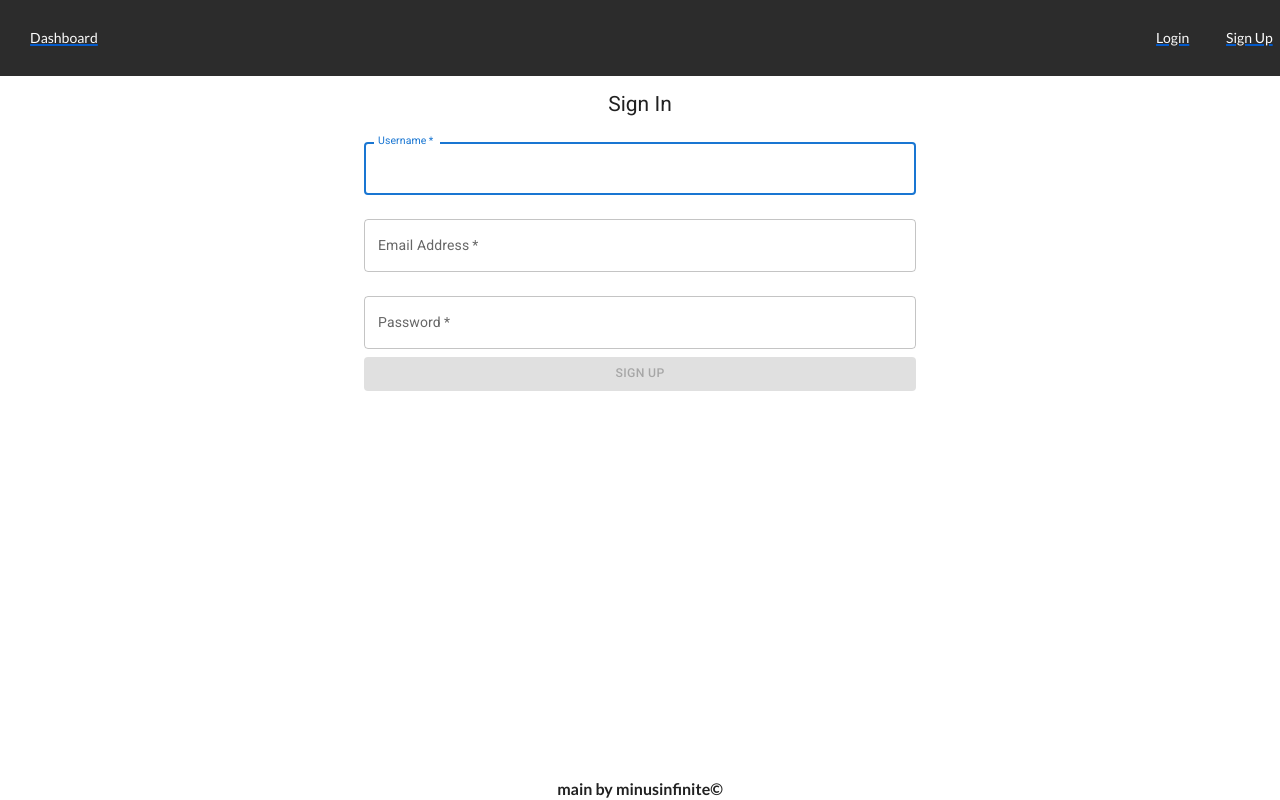
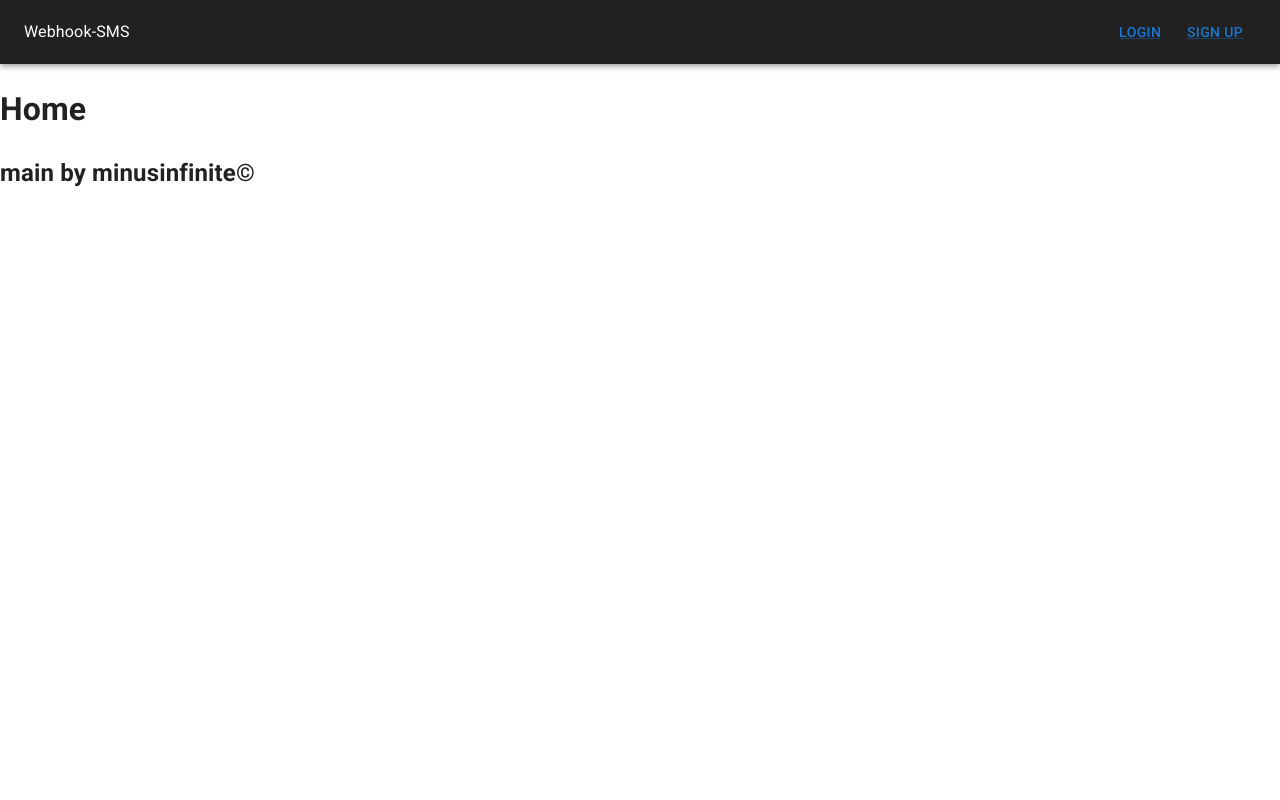
Before and after one commit to minusInfinite/webhook-sms, a React (Create React App) app in the folder client/: page / in a window 1280 px wide. Built offline with nearby package versions, Linux system fonts and the light colour scheme.

Commit message:
nav bar redesign

```diff
--- a/client/public/assets/styles.css
+++ b/client/public/assets/styles.css
@@ -80,12 +80,6 @@ footer h2 {
         list-style: none;
     }
 
-    header nav ul li:first-child {
-        flex: 1 0 auto;
-        width: 70%;
-        justify-self: flex-start;
-    }
-
     header nav ul li{
         display: inline;
         padding: 0.5rem 0.15rem;
--- a/client/public/index.html
+++ b/client/public/index.html
@@ -13,7 +13,7 @@
   rel="stylesheet"
   href="https://fonts.googleapis.com/css?family=Roboto:300,400,500,700&display=swap"
 media="screen"/>
-    <link rel="stylesheet" href="assets/styles.css"
+    <!-- <link rel="stylesheet" href="assets/styles.css" /> -->
     <link rel="apple-touch-icon" href="%PUBLIC_URL%/logo192.png" />
     <!--
       manifest.json provides metadata used when your web app is installed on a
--- a/client/src/App.js
+++ b/client/src/App.js
@@ -1,5 +1,5 @@
 import React from "react";
-import {} from "@mui/material/";
+import {CssBaseline} from "@mui/material";
 import {
   ApolloClient,
   ApolloProvider,
@@ -32,6 +32,7 @@ function App() {
   return (
     <>
       <ApolloProvider client={client}>
+      <CssBaseline />
         <MainContainer />
       </ApolloProvider>
     </>
--- a/client/src/components/MainContainer.js
+++ b/client/src/components/MainContainer.js
@@ -1,10 +1,14 @@
 import React, {useState} from "react"
+import {AppBar, Toolbar,Typography} from "@mui/material"
 import Login from "../content/Login";
 import Signup from "../content/Signup";
 import Navbar from "./Navbar";
+import auth from "../utils/auth";
+import Dashboard from "../content/Dashboard";
+import Home from "../content/Home";
 
 function MainContainer() {
-  const [currentContent, setCurrentContent] = useState("Signup");
+  const [currentContent, setCurrentContent] = useState(auth.loggedIn()? "Dashboard":"Home");
   const displayContent = () => {
     if (currentContent === "Signup") {
       return <Signup />;
@@ -12,22 +16,25 @@ function MainContainer() {
     if (currentContent === "Login") {
       return <Login />;
     }
-    // if (currentContent === "Dashboard") {
-    //   return <Dashboard />;
-    // }
-    // return <Home />;
+    if (currentContent === "Dashboard" && auth.loggedIn()) {
+      return <Dashboard />;
+    }
+    return <Home />;
   };
 
   const handleContentChange = (content) => setCurrentContent(content);
 
   return (
     <>
-      <header>
+      <AppBar position="static" sx={{bgcolor: "text.primary"}}>
+        <Toolbar>
+          <Typography component="span"  sx={{flexGrow: 1}}> Webhook-SMS </Typography>
         <Navbar
           currentContent={currentContent}
           handleContentChange={handleContentChange}
         />
-      </header>
+        </Toolbar>
+      </AppBar>
       {displayContent()}
       <footer>
         <h2>main by minusinfinite&copy;</h2>
--- a/client/src/components/Navbar.js
+++ b/client/src/components/Navbar.js
@@ -1,35 +1,32 @@
+import Auth from "../utils/auth";
+import { Link } from "@mui/material";
 function Navbar({ currentContent, handleContentChange }) {
   return (
     <nav>
-      <ul>
-        <li>
-          <a
-            href="#Dashboard"
+      {Auth.loggedIn() ? (
+        <>
+          <Link variant="button" sx={{px:"0.8rem"}}
             onClick={() => handleContentChange("Dashboard")}
             className={currentContent === "Dashboard" ? "active" : ""}
           >
             Dashboard
-          </a>
-        </li>
-        <li>
-          <a
-            href="#Login"
-            onClick={() => handleContentChange("Login")}
+          </Link>
+          <Link sx={{px:"0.8rem"}} variant="button" onClick={Auth.logout}>Logout</Link>
+        </>
+      ) : (
+        <>
+          <Link sx={{px:"0.8rem"}} variant="button" onClick={() => handleContentChange("Login")}
               className={currentContent === "Login" ? "active" : ""}
             >
               Login
-          </a>
-        </li>
-        <li>
-          <a
-            href="#Sign Up"
-            onClick={() => handleContentChange("Signup")}
+          </Link>
+          <Link sx={{px:"0.8rem"}} variant="button" onClick={() => handleContentChange("Signup")}
               className={currentContent === "Sign Up" ? "active" : ""}
             >
               Sign Up
-          </a>
-        </li>
-      </ul>
+          </Link>
+        </>
+      )}
     </nav>
   );
 }
--- a/client/src/content/Dashboard.js
+++ b/client/src/content/Dashboard.js
@@ -0,0 +1,12 @@
+function Dashboard() {
+    return (
+        <>
+        <div>
+            <h1>Dashboard</h1>
+        </div>
+        </>
+    )
+}
+
+
+export default Dashboard
--- a/client/src/content/Home.js
+++ b/client/src/content/Home.js
@@ -0,0 +1,11 @@
+function Home() {
+    return (
+        <>
+        <div>
+            <h1>Home</h1>
+        </div>
+        </>
+    )
+}
+
+export default Home
--- a/client/src/content/Signup.js
+++ b/client/src/content/Signup.js
@@ -1,8 +1,8 @@
 import React,{useState} from "react"
 import { useMutation } from "@apollo/client"
-import { Box, Alert, Typography, TextField,Collapse,Button,Container } from "@mui/material"
 import { ADD_USER } from "../utils/mutations"
 import Auth from "../utils/auth"
+import { Box, Alert, Typography, TextField,Collapse,Button,Container } from "@mui/material"
 
 const Signup = () => {
     // set initial form state
--- a/client/src/utils/mutations.js
+++ b/client/src/utils/mutations.js
@@ -44,6 +44,19 @@ export const ADD_USER = gql`
   }
 `;
 
+export const SET_MSG_TEMPLATE = gql`
+  mutation addMsgTemplate($template:String!){
+  addMsgTemplate(template:$template){
+    _id
+    username
+    email
+    serviceCount
+    key
+    msgTemplate
+  }
+}
+`;
+
 export const SAVE_SERVICE = gql`
   mutation saveService($service: ServiceInput!) {
     saveBook(service: $service) {
```
Also changed, not shown: client/jsconfig.json (added, +17 -0 lines), client/package.json (+13 -2 lines), client/src/index.js (+6 -8 lines), 2 other files (tests, documents, lock files or other folders). Lines whose indentation alone changed are shown as unchanged.
